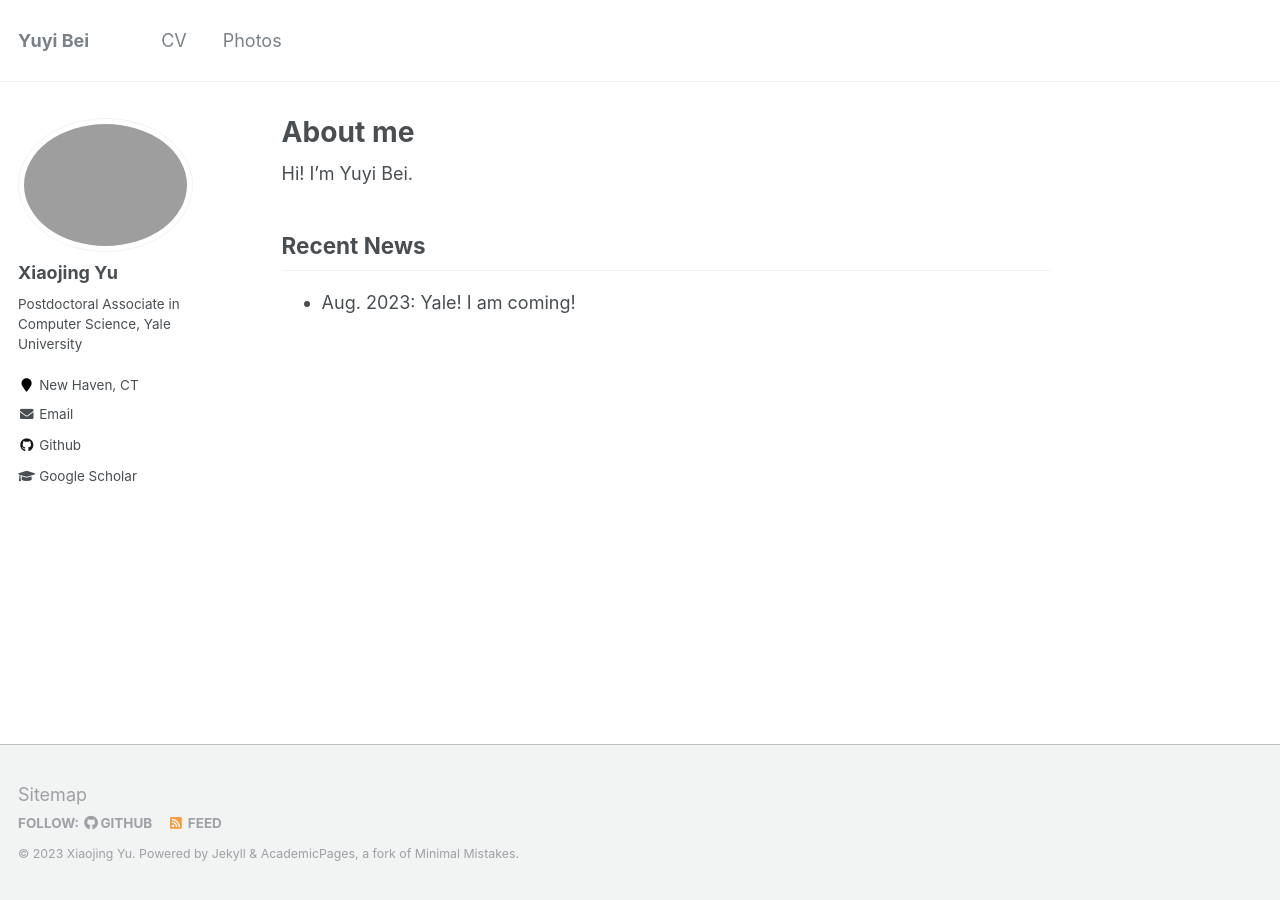
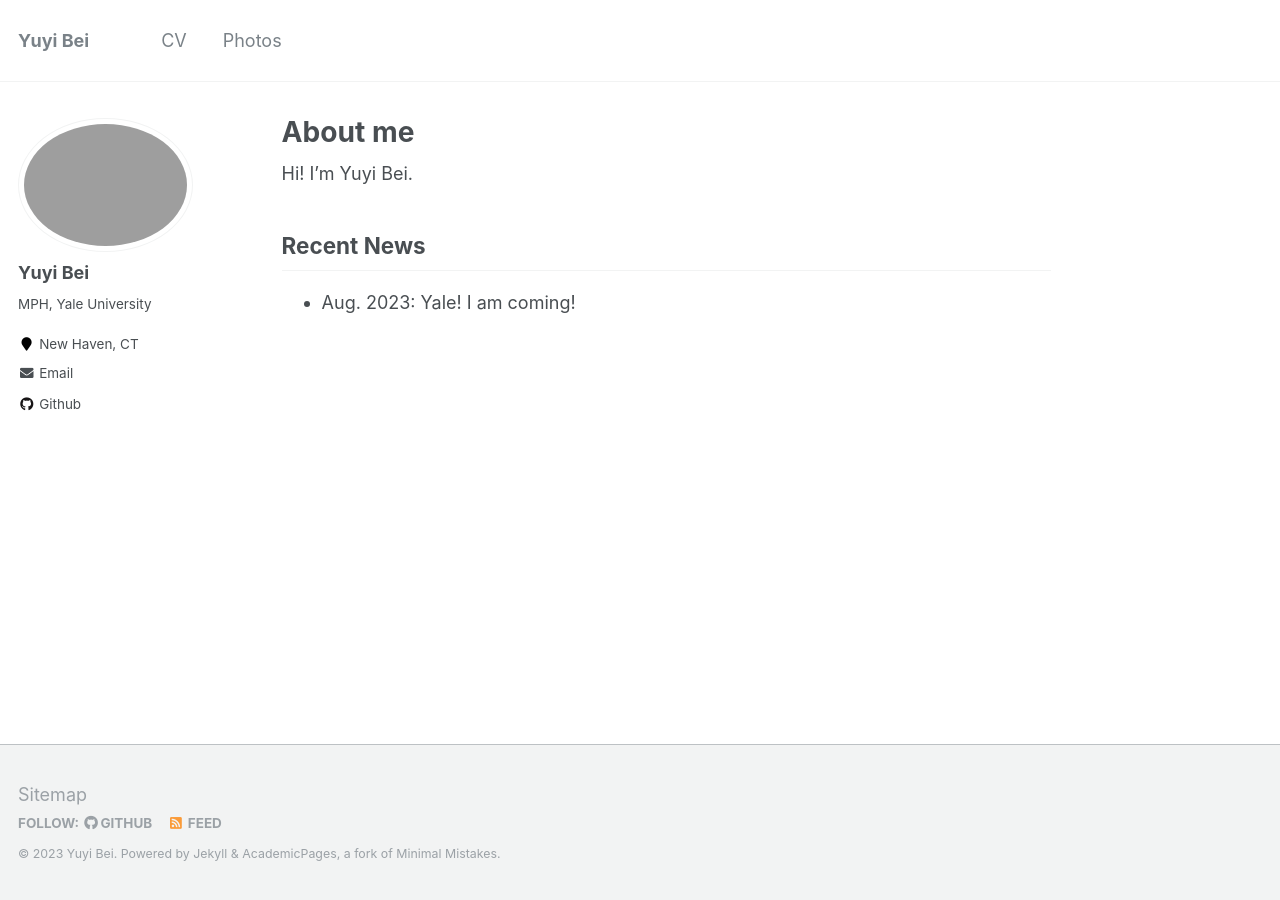
Before and after one commit to YuyiBei/yuyi, a Jekyll site: the page built from _pages/about.md, in a window 1280 px wide. Built offline with Jekyll 4.4.1, drawn with Linux system fonts in a browser that asks for light colours.

Commit message:
Update _config.yml

```diff
--- a/_config.yml
+++ b/_config.yml
@@ -9,11 +9,11 @@
 locale                   : "en-US"
 title                    : "Yuyi Bei"
 title_separator          : "-"
-name                     : &name "Xiaojing Yu"
+name                     : &name "Yuyi Bei"
 description              : &description "Postdoctoral Associate in Computer Science, Yale University"
-url                      : https://blairjing.github.io # the base hostname & protocol for your site e.g. "https://mmistakes.github.io"
+url                      : https://yuyi.github.io # the base hostname & protocol for your site e.g. "https://mmistakes.github.io"
 baseurl                  : "" # the subpath of your site, e.g. "/blog"
-repository               : "blairjing/blairjing.github.io"
+repository               : "YuyiBei/yuyi.github.io"
 teaser                   :  # filename of teaser fallback teaser image placed in /images/, .e.g. "500x300.png"
 breadcrumbs              : false # true, false (default)
 words_per_minute         : 160
@@ -80,14 +80,14 @@ analytics:
 
 # Site Author
 author:
-  name             : "Xiaojing Yu"
+  name             : "Yuyi Bei"
   avatar           : "website-v2.png"
-  bio              : "Postdoctoral Associate in Computer Science, Yale University"
+  bio              : "MPH, Yale University"
   location         : "New Haven, CT"
   employer         :
   pubmed           : # "https://www.ncbi.nlm.nih.gov/pubmed/?term=john+snow"
-  googlescholar    : "https://scholar.google.com/citations?user=zm79k4wAAAAJ&hl=en"
-  email            : "xiaojing.yu@yale.edu"
+  googlescholar    :
+  email            : "yuyi.bei@yale.edu"
   researchgate     :  # example: "https://www.researchgate.net/profile/yourprofile"
   uri              :
   bitbucket        :
@@ -96,7 +96,7 @@ author:
   flickr           :
   facebook         :
   foursquare       :
-  github           : "blairjing"
+  github           : "YuyiBei"
   google_plus      :
   keybase          :
   instagram        :
```
